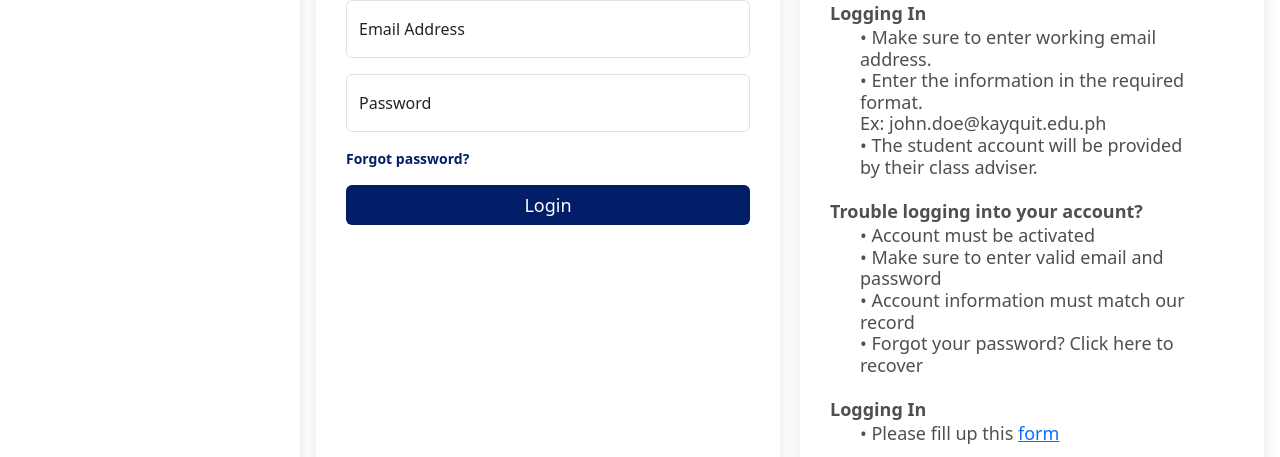
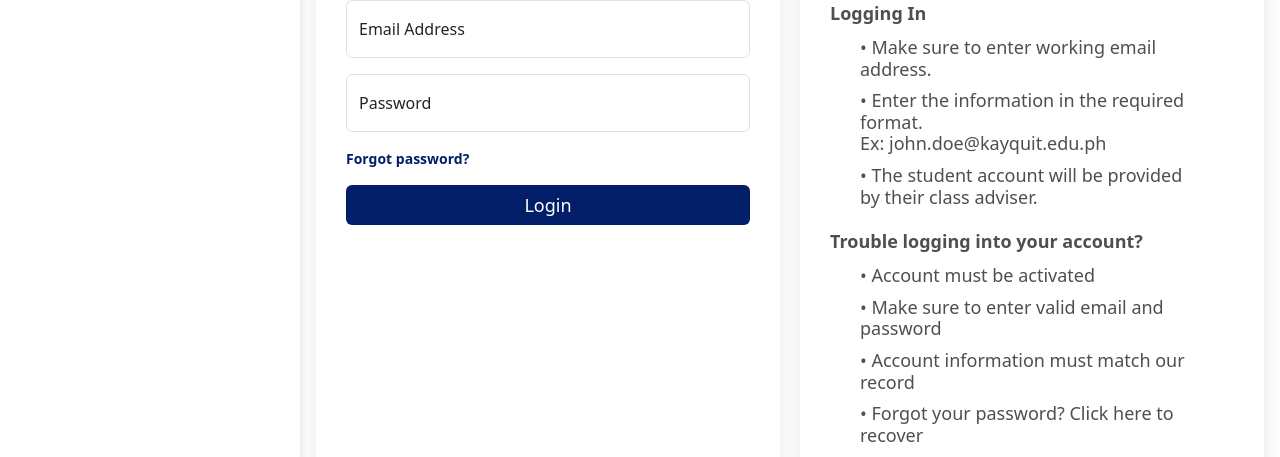
Before and after one commit to BernardSapida/INDANG-KAYQUIT-STUDENT-PORTAL, a Next.js app: page /auth/signin in a window 1280 px wide. Shown: the part 340-797 px from the top of the page. Built offline with nearby package versions, Linux system fonts and the light colour scheme; no server answers.

Commit message:
Update: Paragraph vertical margin

```diff
--- a/public/css/portal-guide.module.css
+++ b/public/css/portal-guide.module.css
@@ -32,7 +32,7 @@ div.guide_container div.topic div.descriptions {
   margin-bottom: 20px;
 }
 div.guide_container div.topic div.descriptions p {
-  margin: 0 30px;
+  margin: 10px 30px;
   font-size: 18px;
   line-height: 1.2;
   color: hsl(0, 0%, 31%);
--- a/public/scss/signin/portal-guide.module.scss
+++ b/public/scss/signin/portal-guide.module.scss
@@ -36,7 +36,7 @@ div.guide_container {
             margin-bottom: 20px;
 
             & p {
-                margin: 0 30px;
+                margin: 10px 30px;
                 font-size: 18px;
                 line-height: 1.2;
                 color: hsl(0, 0%, 31%);
```
Also changed, not shown: 1 other file (tests, documents, lock files or other folders).
